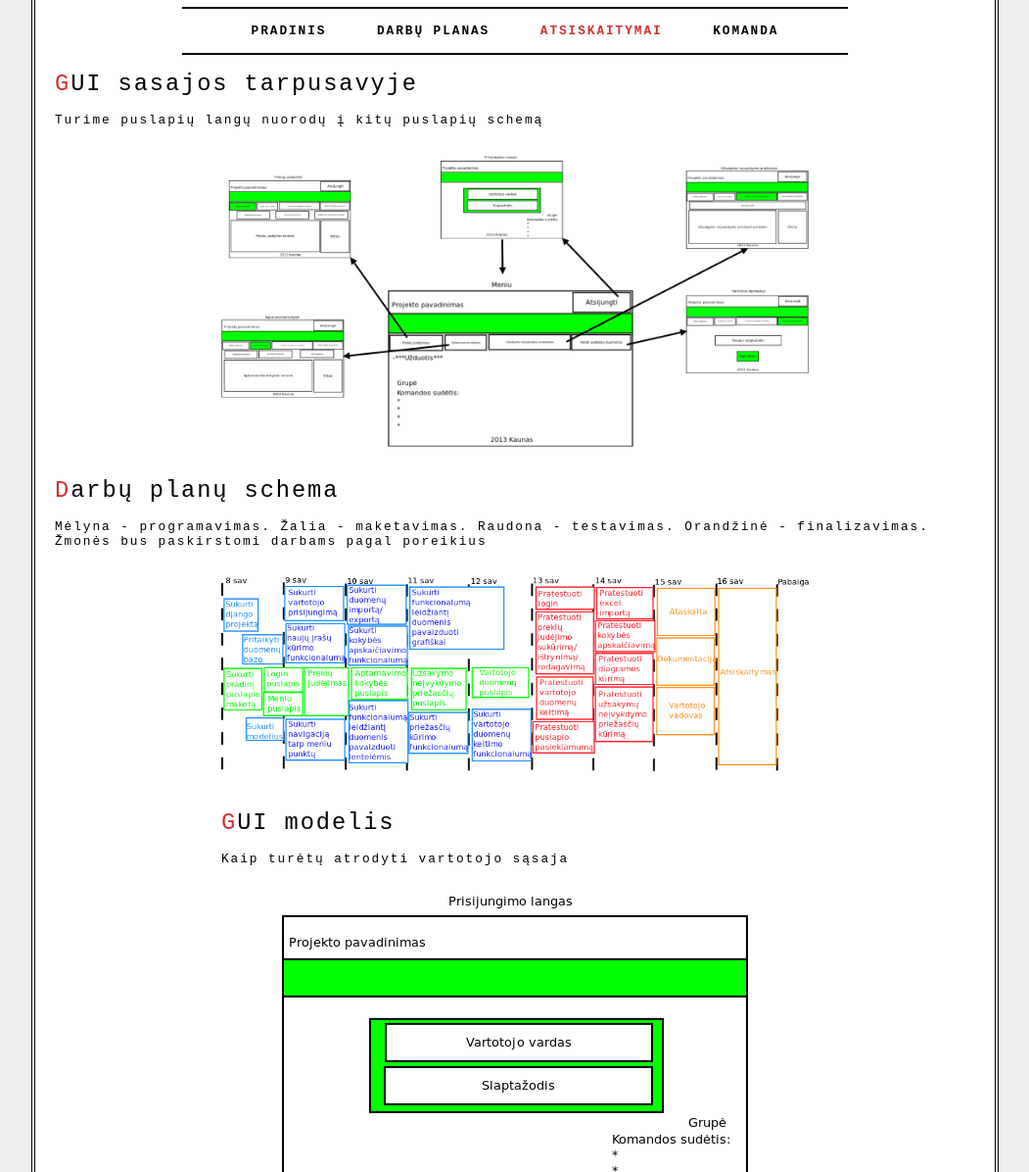
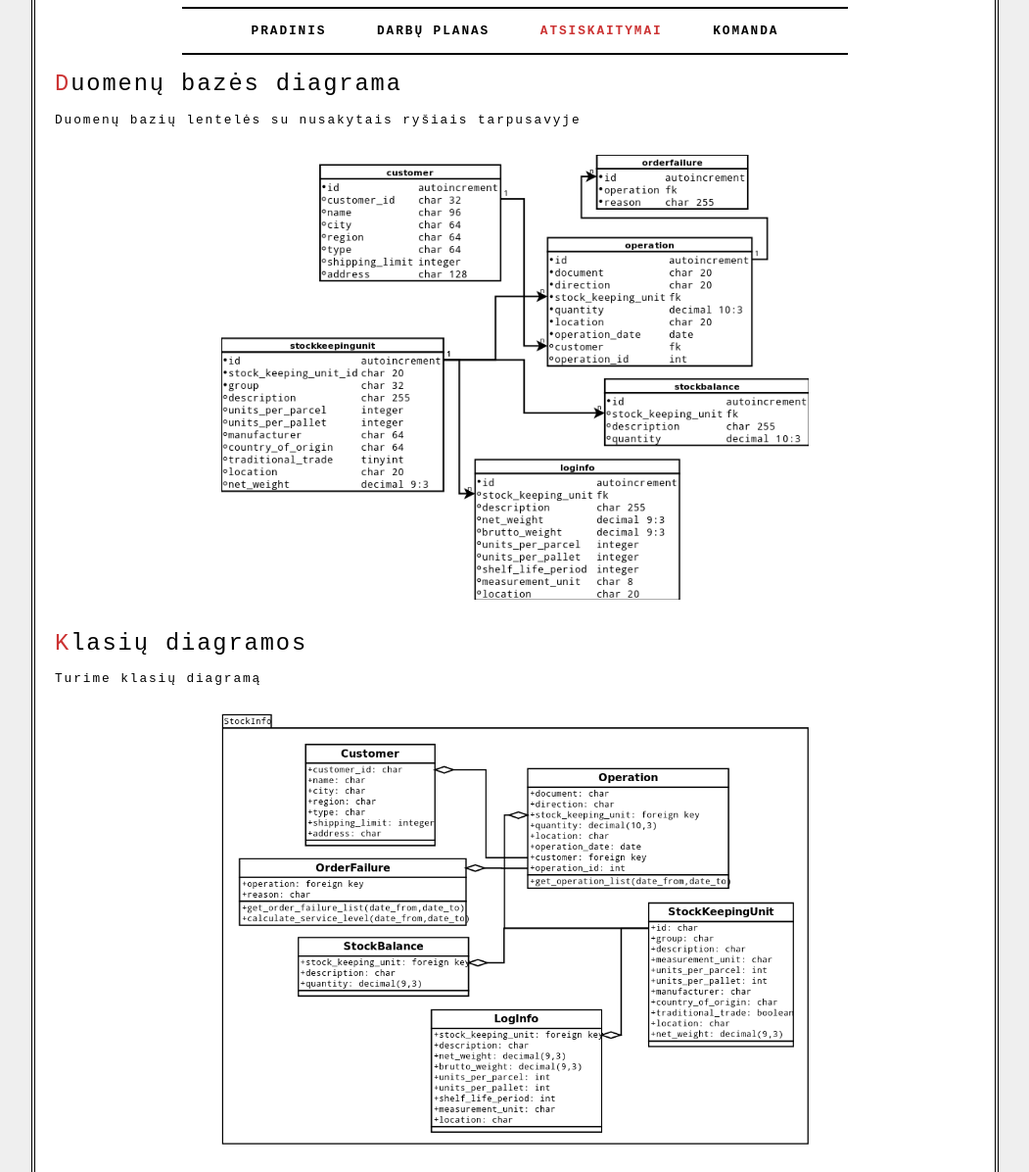
Before and after one commit to ryselis/PSI_svetaine, a plain HTML site: page assignments.html in a window 1280 px wide. Shown: the part 74-1270 px from the top of the page at 98% size, without its empty margins (114-1165 px from the left). Drawn offline with Linux system fonts and the light colour scheme.

Commit message:
Klasiu diagramos

```diff
--- a/assignments.html
+++ b/assignments.html
@@ -17,6 +17,12 @@
 				<li class="menu"><a href="team.html">Komanda</a></li>
 			</ul>
 			<!-- Atsiskaitymas #5 -->
+                                <h1 class="title">Duomenų bazės diagrama</h1>
+                                <p>Duomenų bazių lentelės su nusakytais ryšiais tarpusavyje</p>
+                                <a href="images/PSIDB.png" rel="lightbox" title="Duomenu bazes diagrama"><img class="max-width" src="images/PSIDB.png"></a>
+                                <h1 class="title">Klasių diagramos</h1>
+                                <p>Turime klasių diagramą</p>
+                                <a href="images/PSI2.png" rel="lightbox" title="Klasiu diagrama"><img class="max-width" src="images/PSI2.png"></a>
 				<h1 class="title">GUI sasajos tarpusavyje</h1>
                                 <p>Turime puslapių langų nuorodų į kitų puslapių schemą</p>
                                 <a href="images/GUI_sasajos.png" rel="lightbox" title="Gantto schema"><img class="max-width" src="images/GUI_sasajos.png"></a>
```
Also changed, not shown: ClassDiagrams/PSI2.png (added), ClassDiagrams/PSIDB.png (added), images/PSI2.png (added), images/PSIDB.png (added), 2 other files.
